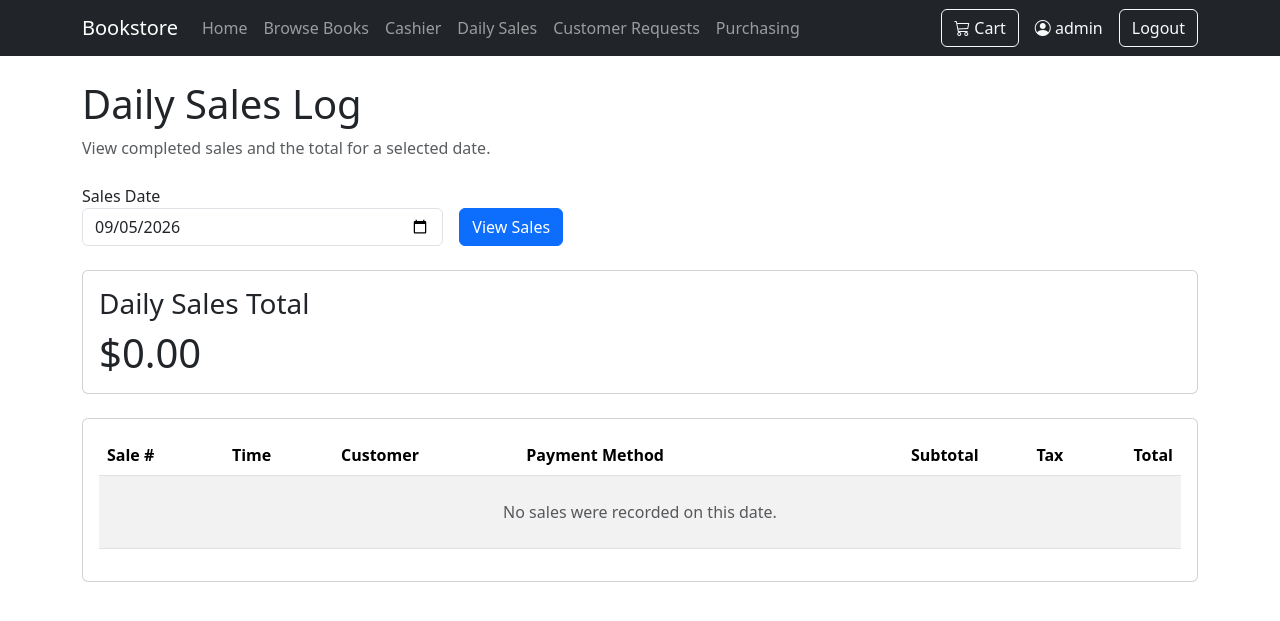
After one commit to skmerten/CS492-Bookstore, a Django app: page /sales/daily-sales/ in a window 1280 px wide. The commit adds this page. Shown: the top 621 px of the page. Run offline with Django 4.2, Linux system fonts and the light colour scheme; a user stored in the database is signed in; data comes from the database, SQL or seed files in the repository.

Commit message:
Add daily sales log view

```diff
--- /dev/null
+++ b/sales/templates/sales/daily_sales_log.html
@@ -0,0 +1,107 @@
+{% extends "base.html" %}
+
+{% block title %}
+    Daily Sales Log | Bookstore
+{% endblock %}
+
+{% block content %}
+
+<div class="d-flex justify-content-between align-items-center mb-4">
+    <div>
+        <h1>Daily Sales Log</h1>
+        <p class="text-muted mb-0">
+            View completed sales and the total for a selected date.
+        </p>
+    </div>
+</div>
+
+<form method="get" class="row g-3 align-items-end mb-4">
+    <div class="col-md-4">
+        <label for="date" class="form=label">
+            Sales Date
+        </label>
+        <input type="date" id="date" name="date" value="{{ selected_date|date:'Y-m-d' }}" class="form-control">
+    </div>
+    <div class="col-md-auto">
+        <button type="submit" class="btn btn-primary">
+            View Sales
+        </button>
+    </div>
+</form>
+
+<div class="card mb-4">
+    <div class="card-body">
+        <h3 class="card-title">Daily Sales Total</h3>
+        <p class="display-6 mb-0">
+            ${{ daily_total }}
+        </p>
+    </div>
+</div>
+
+<div class="card">
+    <div class="card-body">
+        <div class="table-responsive">
+            <table class="table table-striped align-middle">
+                <thead>
+                    <tr>
+                        <th>Sale #</th>
+                        <th>Time</th>
+                        <th>Customer</th>
+                        <th>Payment Method</th>
+                        <th class="text-end">Subtotal</th>
+                        <th class="text-end">Tax</th>
+                        <th class="text-end">Total</th>
+                </tr>
+                </thead>
+                <tbody>
+                    {% for sale in sales %}
+                    <tr>
+                        <td>#{{ sale.id }}</td>
+
+                        <td>
+                            {{ sale.sale_date|date:"g:i a" }}
+                        </td>
+
+                        <td>
+                            {% if sale.customer %}
+                                {{ sale.customer.full_name }}
+                            {% else %}
+                                Walk-in customer
+                            {% endif %}
+                        </td>
+
+                        <td>
+                            {% if sale.payment_method %}
+                                {{ sale.payment_method }}
+                            {% else %}
+                                Not recorded
+                            {% endif %}
+                        </td>
+
+                        <td class="text-end">
+                            ${{ sale.subtotal }}
+                        </td>
+
+                        <td class="text-end">
+                            ${{ sale.tax }}
+                        </td>
+
+                        <td class="text-end">
+                            ${{ sale.total }}
+                        </td>
+                    </tr>
+
+                    {% empty %}
+                    <tr>
+                        <td colspan="7" class="text-center text-muted py-4">
+                            No sales were recorded on this date.
+                        </td>
+                    </tr>
+                    {% endfor %}
+                </tbody>
+            </table>
+        </div>
+    </div>
+</div>
+
+{% endblock %}
--- a/sales/urls.py
+++ b/sales/urls.py
@@ -9,4 +9,5 @@ urlpatterns = [
     path("cash-payment/", views.cash_payment, name="cash_payment"),
     path("checkout/", views.checkout, name="checkout"),
     path("confirmation/<int:sale_id>/",views.confirmation,name="confirmation"),
+    path("daily-sales/", views.daily_sales_log, name="daily_sales_log"),
 ]
--- a/sales/views.py
+++ b/sales/views.py
@@ -1,4 +1,5 @@
 from decimal import Decimal, InvalidOperation
+from datetime import date
 
 from django.contrib.auth.decorators import login_required
 from django.contrib import messages
@@ -9,6 +10,7 @@ from django.shortcuts import get_object_or_404, redirect, render
 from inventory.models import Book
 from .forms import CustomerCheckoutForm
 from .models import Sale, SaleItem
+from .services import calculate_daily_sales_total
 
 # Only logged-in employees may access the cashier payment page
 @login_required
@@ -227,3 +229,37 @@ def confirmation(request, sale_id):
             "items": items,
         },
     )
+
+@login_required
+def daily_sales_log(request):
+    #Use today's date when the employee has not selected another date.
+    selected_date = date.today()
+
+    #Read the date chosen in log page's date field.
+    selected_date_value = request.GET.get("date")
+
+    #Convert a valid YYYY-MM-DD value into a python date.
+    if selected_date_value:
+        try:
+            selected_date = date.fromisoformat(selected_date_value)
+        except ValueError:
+
+            #Keep today's date and explain an invalid date is submitted.
+            messages.error(
+                request, "Please select a valid sales date."
+            )
+
+    #Retrieve all sales for specificed date, newest first.
+    sales = (
+        Sale.objects.filter(sale_date__date=selected_date)
+        .select_related("customer", "user").order_by("-sale_date")
+    )
+
+    #Calculate the combined total for all selected date sales.
+    daily_total = calculate_daily_sales_total(selected_date)
+
+    #Display the daily sales log and provide its required information.
+    return render(
+        request, "sales/daily_sales_log.html",
+        {"sales":sales, "selected_date": selected_date, "daily_total": daily_total,},
+    )
--- a/templates/base.html
+++ b/templates/base.html
@@ -64,6 +64,12 @@
                             href="{% url 'sales:cash_payment' %}"
                         >
                             Cashier
+                        </a>
+                    </li>
+
+                    <li class="nav-item">
+                        <a class="nav-link" href="{% url 'sales:daily_sales_log' %}">
+                            Daily Sales
                         </a>
                     </li>
 
```
